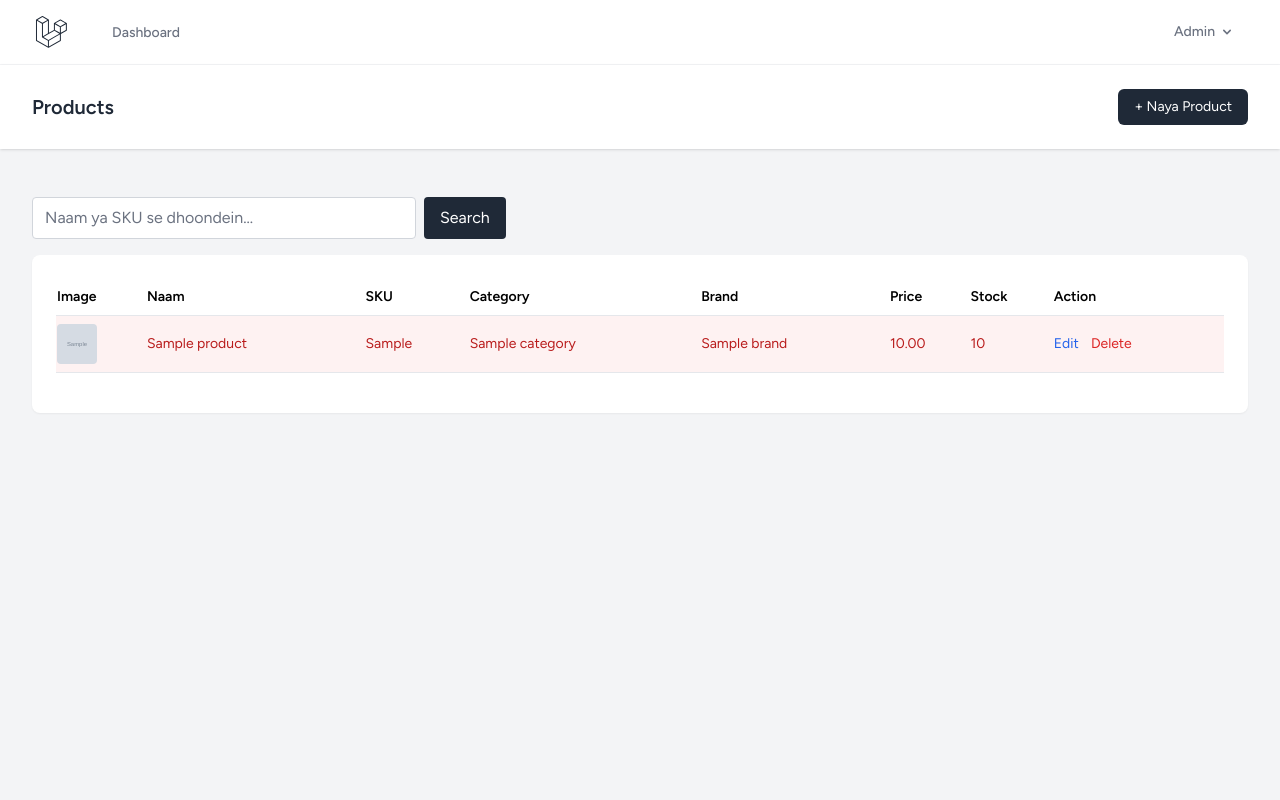
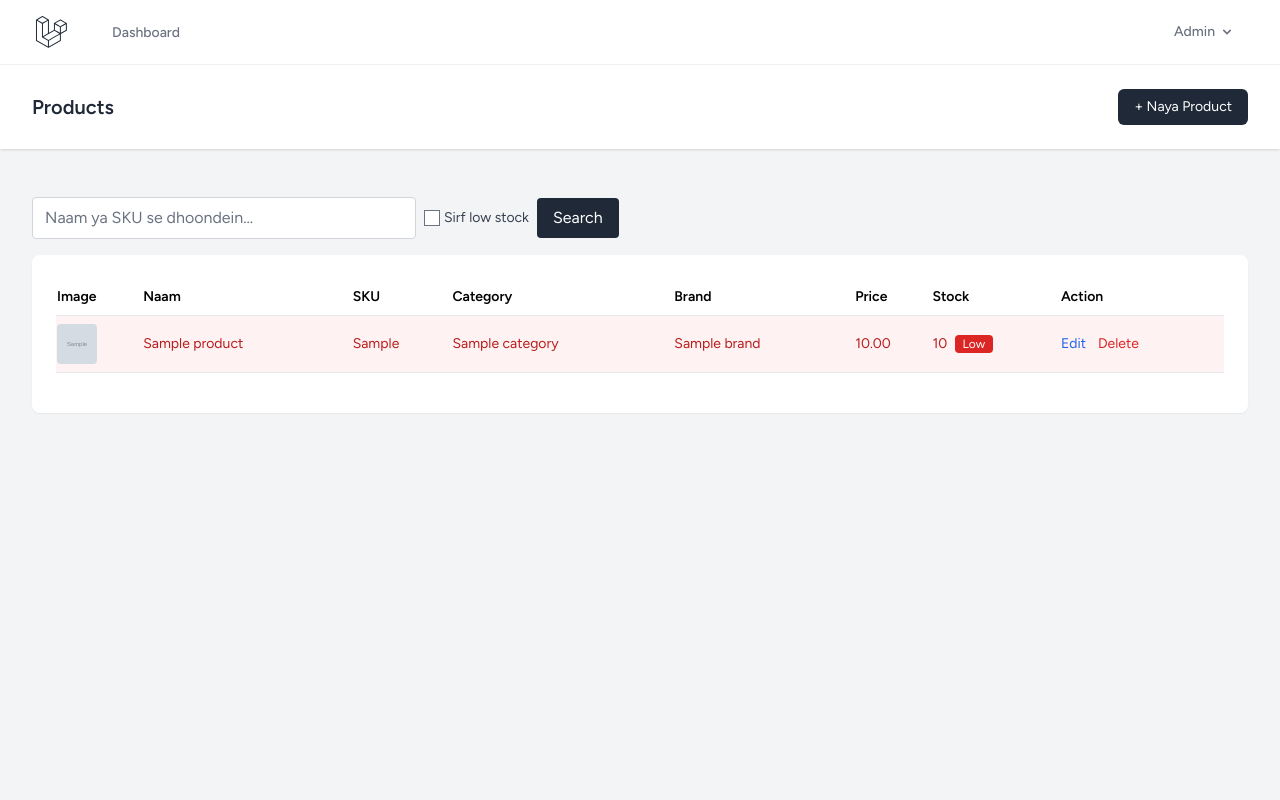
Before and after one commit to haideraly09/smart-shop, a Laravel app: page /admin/products in a window 1280 px wide. Run offline with Laravel 12, Linux system fonts and the light colour scheme; a user stored in the database is signed in; data comes from the database, SQL or seed files in the repository; tables that the repository leaves empty hold one stand-in row (values such as "Sample post"); grey boxes marked "Sample" are stand-in pictures; style sheets or scripts are compiled from the project's sources.

Commit message:
Low stock scope, filter and badge

```diff
--- a/app/Http/Controllers/Admin/ProductController.php
+++ b/app/Http/Controllers/Admin/ProductController.php
@@ -14,9 +14,10 @@ use Illuminate\Http\Request;
 
 class ProductController extends Controller
 {
-    public function index(Request $request)
+public function index(Request $request)
 {
     $search = $request->query('search');
+    $lowStock = $request->boolean('low_stock');
 
     $products = Product::with(['category', 'brand', 'supplier'])
         ->when($search, function ($query, $search) {
@@ -25,11 +26,12 @@ class ProductController extends Controller
                   ->orWhere('sku', 'like', "%{$search}%");
             });
         })
+        ->when($lowStock, fn ($query) => $query->lowStock())
         ->latest()
         ->paginate(10)
         ->withQueryString();
 
-    return view('admin.products.index', compact('products', 'search'));
+    return view('admin.products.index', compact('products', 'search', 'lowStock'));
 }
 
     public function create()
--- a/app/Models/Product.php
+++ b/app/Models/Product.php
@@ -30,4 +30,9 @@ class Product extends Model
     {
         return $this->belongsTo(Supplier::class);
     }
+
+    public function isLowStock(): bool
+    {
+        return $this->quantity <= $this->low_stock_limit;
+    }
 }
--- a/resources/views/admin/products/index.blade.php
+++ b/resources/views/admin/products/index.blade.php
@@ -16,20 +16,23 @@
                 </div>
             @endif
 
-<form method="GET" action="{{ route('admin.products.index') }}" class="mb-4 flex gap-2">
+            <form method="GET" action="{{ route('admin.products.index') }}" class="mb-4 flex items-center gap-2">
                 <input type="text" name="search" value="{{ $search }}"
                        placeholder="Naam ya SKU se dhoondein..."
                        class="border border-gray-300 rounded w-full max-w-sm">
+
+                <label class="flex items-center gap-1 text-sm text-gray-700">
+                    <input type="checkbox" name="low_stock" value="1" @checked($lowStock)>
+                    Sirf low stock
+                </label>
+
                 <button class="px-4 py-2 bg-gray-800 text-white rounded">Search</button>
 
-    @if ($search)
+                @if ($search || $lowStock)
                     <a href="{{ route('admin.products.index') }}"
                        class="px-4 py-2 text-gray-600">Clear</a>
                 @endif
             </form>
-
-
-
 
             <div class="bg-white shadow-sm sm:rounded-lg p-6 overflow-x-auto">
                 <table class="w-full text-left text-sm">
@@ -47,7 +50,7 @@
                     </thead>
                     <tbody>
                         @forelse ($products as $product)
-                            <tr class="border-b {{ $product->quantity <= $product->low_stock_limit ? 'bg-red-50 text-red-700' : '' }}">
+                            <tr class="border-b {{ $product->isLowStock() ? 'bg-red-50 text-red-700' : '' }}">
                                 <td class="py-2">
                                     @if ($product->image)
                                         <img src="{{ asset('storage/' . $product->image) }}"
@@ -61,7 +64,12 @@
                                 <td class="py-2">{{ $product->category->name ?? '-' }}</td>
                                 <td class="py-2">{{ $product->brand->name ?? '-' }}</td>
                                 <td class="py-2">{{ number_format($product->price, 2) }}</td>
-                                <td class="py-2">{{ $product->quantity }}</td>
+                                <td class="py-2">
+                                    {{ $product->quantity }}
+                                    @if ($product->isLowStock())
+                                        <span class="ml-1 px-2 py-0.5 text-xs bg-red-600 text-white rounded">Low</span>
+                                    @endif
+                                </td>
                                 <td class="py-2">
                                     <div class="flex gap-3">
                                         <a href="{{ route('admin.products.edit', $product) }}"
```
Lines whose indentation alone changed are shown as unchanged.
